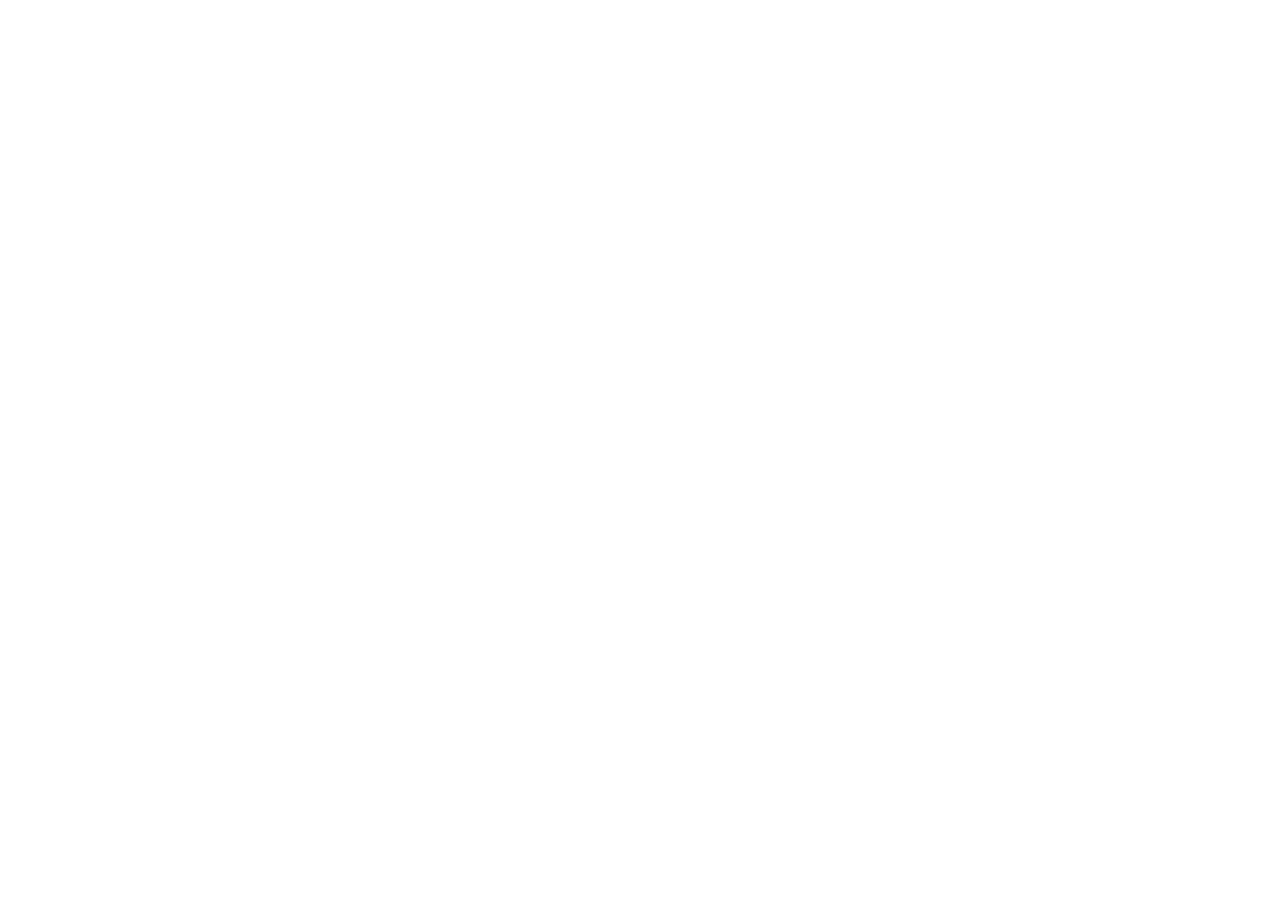
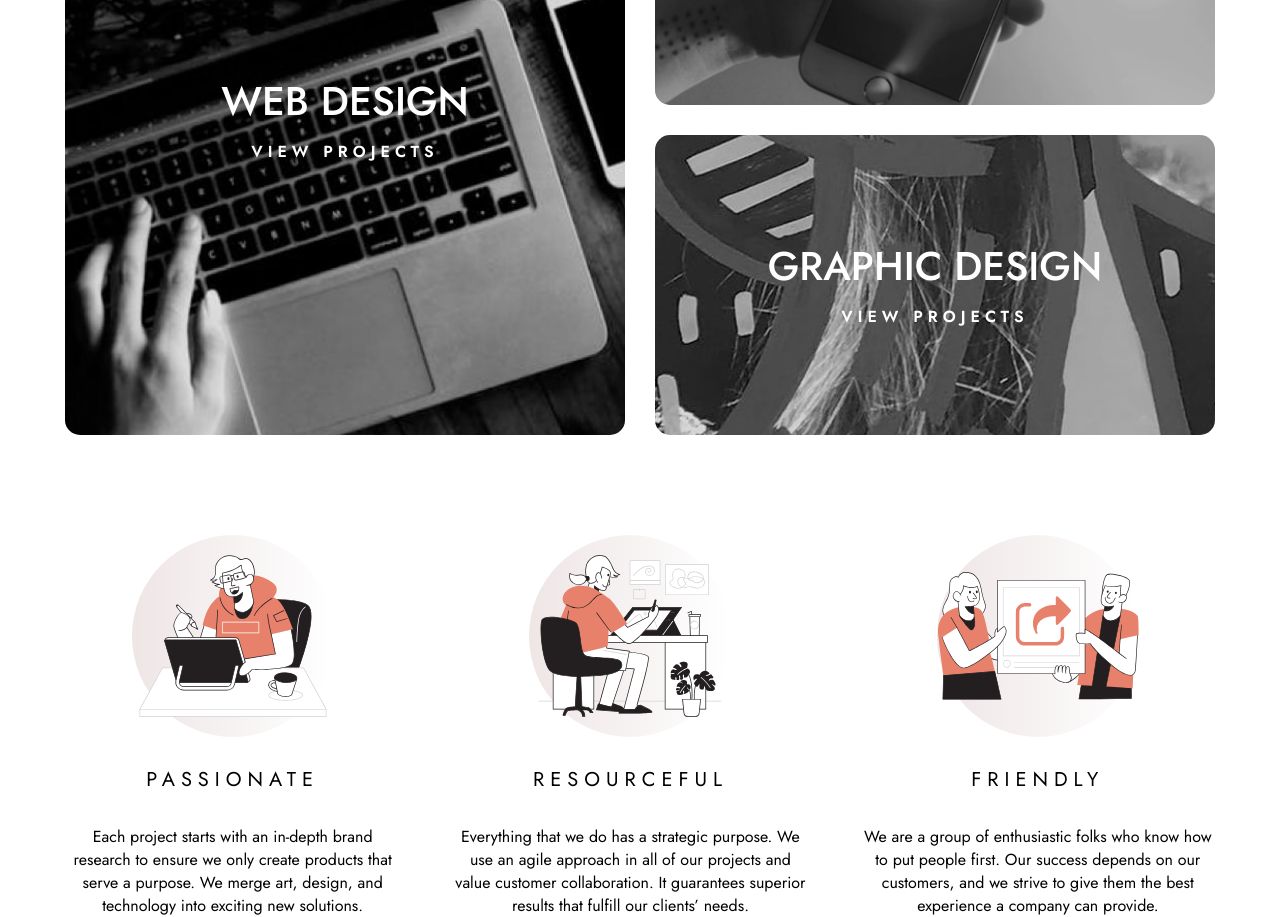
Before and after one commit to Pylenya/typescript-react-designo-company, a React (Vite) app: page / in a window 1280 px wide. Shown: the part 1180-2097 px from the top of the page. Before the commit the page ends 985 px from the top, so only its background shows below. Built offline with nearby package versions, Linux system fonts and the light colour scheme.

Commit message:
add befenits section

```diff
--- a/src/App.tsx
+++ b/src/App.tsx
@@ -1,14 +1,18 @@
 import React from "react";
 import { Header } from "./components/Header/Header";
-import "./style.scss";
 import { Wrapper } from "./components/Wrapper/Wrapper";
 import { Hero } from "./components/Hero/Hero";
+import { DevelopmentDirections } from "./components/DevelopmentDirections/DevelopmentDirections";
+import { Benefits } from "./components/Benefits/Benefits";
+import "./style.scss";
 
 const App: React.FC = () => {
   return (
     <Wrapper>
       <Header />
       <Hero />
+      <DevelopmentDirections />
+      <Benefits />
     </Wrapper>
   );
 };
--- /dev/null
+++ b/src/components/Benefits/Benefits.tsx
@@ -0,0 +1,11 @@
+import React from "react";
+import "./benefits.scss";
+import { BeneftisCards } from "../BenefitsCard/BeneftisCards";
+
+export const Benefits: React.FC = () => {
+  return (
+    <section className="benefits">
+      <BeneftisCards />
+    </section>
+  );
+};
--- /dev/null
+++ b/src/components/BenefitsCard/BeneftisCards.tsx
@@ -0,0 +1,30 @@
+import React from "react";
+import { Card } from "../Card/Card";
+
+import passionateIMG from "../../images/svg/illustration-passionate.svg";
+import resourcefulIMG from "../../images/svg/illustration-resourceful.svg";
+import friendlyIMG from "../../images/svg/illustration-friendly.svg";
+
+import "./benefitscards.scss";
+
+export const BeneftisCards: React.FC = () => {
+  return (
+    <div className="benefits__cards">
+      <Card
+        title="PASSIONATE"
+        image={passionateIMG}
+        desc="Each project starts with an in-depth brand research to ensure we only create products that serve a purpose. We merge art, design, and technology into exciting new solutions."
+      />
+      <Card
+        title="RESOURCEFUL"
+        image={resourcefulIMG}
+        desc="Everything that we do has a strategic purpose. We use an agile approach in all of our projects and value customer collaboration. It guarantees superior results that fulfill our clients’ needs."
+      />
+      <Card
+        title="FRIENDLY"
+        image={friendlyIMG}
+        desc="We are a group of enthusiastic folks who know how to put people first. Our success depends on our customers, and we strive to give them the best experience a company can provide."
+      />
+    </div>
+  );
+};
--- /dev/null
+++ b/src/components/BenefitsCard/benefitscards.scss
@@ -0,0 +1,18 @@
+.benefits__cards {
+  display: flex;
+  justify-content: space-between;
+  gap: 50px;
+  text-align: center;
+  .card {
+    position: relative;
+    &::before {
+      content: "";
+      position: absolute;
+      width: 100%;
+      height: 100%;
+      background: url("../../images/svg/bg-pattern-small-circle.svg");
+      background-repeat: no-repeat;
+      z-index: -1;
+    }
+  }
+}
--- a/src/components/Button/button.scss
+++ b/src/components/Button/button.scss
@@ -3,12 +3,21 @@
   letter-spacing: 0.625px;
   border-radius: 8px;
   text-transform: uppercase;
+  transition: all 0.3s ease;
 }
 .button--white {
   background-color: white;
   color: black;
+  &:hover {
+    color: white;
+    background-color: #ff967e;
+  }
 }
 .button--pear {
   background-color: #e88069;
   color: black;
+  &:hover {
+    color: white;
+    background-color: #ff967e;
+  }
 }
--- /dev/null
+++ b/src/components/Card/Card.tsx
@@ -0,0 +1,18 @@
+import React from "react";
+import "./card.scss";
+interface CardProps {
+  title: string;
+  image: string;
+  desc?: string;
+  btn?: boolean;
+}
+
+export const Card: React.FC<CardProps> = ({ title, desc, image }) => {
+  return (
+    <div className="card">
+      <img className="card__img" src={image} alt={title} />
+      <h2 className="card__title">{title}</h2>
+      {desc && <p className="card__desc">{desc}</p>}
+    </div>
+  );
+};
--- /dev/null
+++ b/src/components/Card/card.scss
@@ -0,0 +1,10 @@
+.card__img {
+  margin-bottom: 30px;
+}
+.card__title {
+  margin-bottom: 32px;
+  font-size: 20px;
+  letter-spacing: 6px;
+  line-height: 1.3;
+  text-transform: uppercase;
+}
--- /dev/null
+++ b/src/components/DevelopmentDirection/DevelopmentDirection.tsx
@@ -0,0 +1,30 @@
+import React from "react";
+import "./developmentdirection.scss";
+
+interface DevelopmentDirectionProps {
+  title: string;
+  imgMob: string;
+  imgTab: string;
+  imgDesk: string;
+}
+
+export const DevelopmentDirection: React.FC<DevelopmentDirectionProps> = ({
+  title,
+  imgMob,
+  imgTab,
+  imgDesk,
+}) => {
+  return (
+    <div className="link__item">
+      <picture>
+        <source media="(max-width:480px)" srcSet={imgMob} />
+        <source media="(max-width:999px)" srcSet={imgTab} />
+        <img className="link__img" src={imgDesk} alt={title} />
+      </picture>
+      <div className="link__text">
+        <p className="link__title">{title}</p>
+        <span className="link__desc">View Projects</span>
+      </div>
+    </div>
+  );
+};
--- /dev/null
+++ b/src/components/DevelopmentDirection/developmentdirection.scss
@@ -0,0 +1,55 @@
+.link__item {
+  position: relative;
+  max-height: 100%;
+  background-blend-mode: overlay;
+  border-radius: 15px;
+  cursor: pointer;
+  &::before {
+    border-radius: 15px;
+    content: "";
+    position: absolute;
+    top: 0;
+    left: 0;
+    right: 0;
+    bottom: 0;
+    background-color: rgba(0, 0, 0, 0.1);
+    transition: all 0.3s ease;
+  }
+  &:hover::before {
+    background-color: rgba(234, 104, 38, 0.3);
+  }
+}
+.link__img {
+  object-fit: cover;
+  height: 100%;
+  width: 100%;
+  border-radius: 15px;
+}
+
+.link__text {
+  top: 50%;
+  left: 50%;
+  transform: translate(-50%, -50%);
+  text-wrap: nowrap;
+  text-align: center;
+  position: absolute;
+}
+.link__title {
+  font-size: 40px;
+  color: white;
+  line-height: 1.2;
+  font-weight: 500;
+  text-transform: uppercase;
+  margin-bottom: 15px;
+}
+.link__desc {
+  color: white;
+  font-size: 16px;
+  font-weight: 600;
+  text-transform: uppercase;
+  letter-spacing: 0.3125em;
+}
+
+.links--home .link__item:first-child {
+  grid-row: 1/3;
+}
--- /dev/null
+++ b/src/components/DevelopmentDirections/DevelopmentDirections.tsx
@@ -0,0 +1,43 @@
+import React from "react";
+import { DevelopmentDirection } from "../DevelopmentDirection/DevelopmentDirection";
+
+import webdesignDesk from "../../images/home/desktop/image-web-design-large.jpg";
+import webdesignTab from "../../images/home/tablet/image-web-design.jpg";
+import webdesignMob from "../../images/home/mobile/image-web-design.jpg";
+
+import appdesignDesk from "../../images/home/desktop/image-app-design.jpg";
+import appdesignTab from "../../images/home/tablet/image-app-design.jpg";
+import appdesignMob from "../../images/home/mobile/image-app-design.jpg";
+
+import graphicdesignDesk from "../../images/home/desktop/image-graphic-design.jpg";
+import graphicdesignTab from "../../images/home/tablet/image-graphic-design.jpg";
+import graphicdesignMob from "../../images/home/mobile/image-graphic-design.jpg";
+
+import "./developmentdirections.scss";
+
+export const DevelopmentDirections: React.FC = () => {
+  return (
+    <section className="development-directions">
+      <div className="links links--home">
+        <DevelopmentDirection
+          title="web design"
+          imgDesk={webdesignDesk}
+          imgTab={webdesignTab}
+          imgMob={webdesignMob}
+        />
+        <DevelopmentDirection
+          title="app design"
+          imgDesk={appdesignDesk}
+          imgTab={appdesignTab}
+          imgMob={appdesignMob}
+        />
+        <DevelopmentDirection
+          title="graphic design"
+          imgDesk={graphicdesignDesk}
+          imgTab={graphicdesignTab}
+          imgMob={graphicdesignMob}
+        />
+      </div>
+    </section>
+  );
+};
--- /dev/null
+++ b/src/components/DevelopmentDirections/developmentdirections.scss
@@ -0,0 +1,7 @@
+.links--home {
+  display: grid;
+  grid-template-columns: repeat(2, 1fr);
+  grid-template-rows: repeat(2, 300px);
+  margin-bottom: 100px;
+  gap: 30px;
+}
```
Also changed, not shown: src/components/Benefits/benefits.scss (added).
